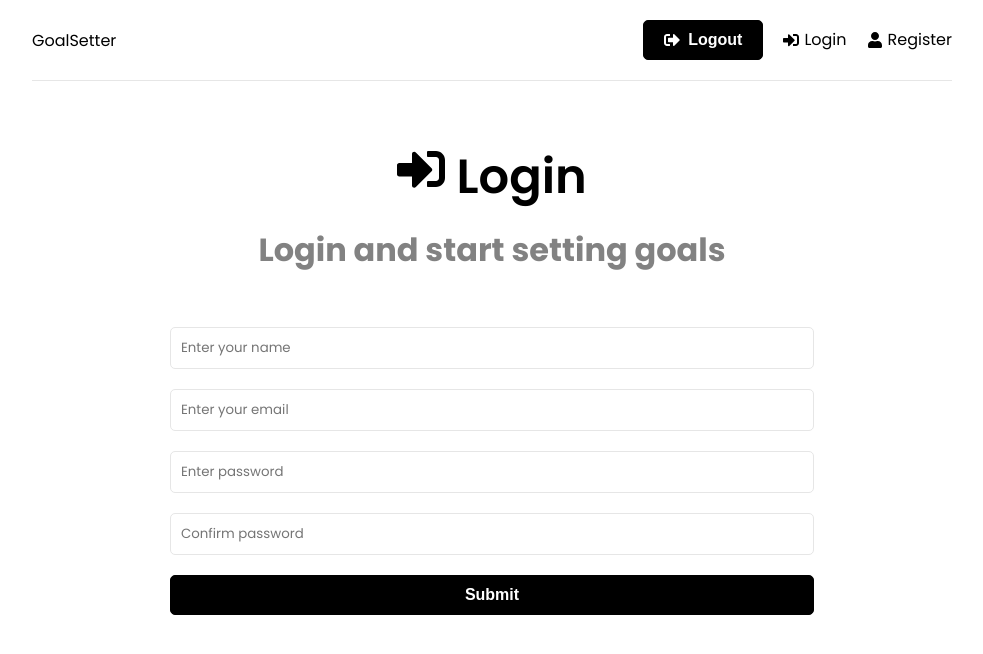
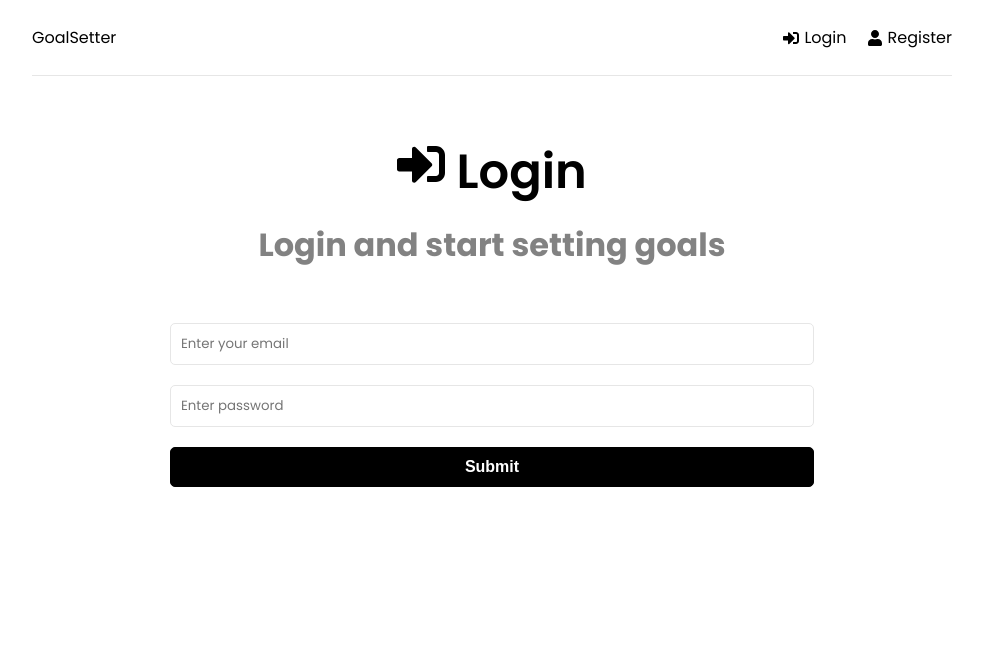
Before and after one commit to Asfand-Khan/Goal-Setter-App-MERN, a React (Create React App) app in the folder frontend/: page /login in a window 1280 px wide. Shown: the top 654 px of the page, without its empty margins (148-1131 px from the left). Built offline with nearby package versions, Linux system fonts and the light colour scheme.

Commit message:
add redux and implement register functionality

```diff
--- a/frontend/package.json
+++ b/frontend/package.json
@@ -1,18 +1,21 @@
 {
   "name": "frontend",
   "version": "0.1.0",
+  "proxy": "http://localhost:4500",
   "private": true,
   "dependencies": {
     "@reduxjs/toolkit": "^1.8.3",
     "@testing-library/jest-dom": "^5.16.4",
     "@testing-library/react": "^13.3.0",
     "@testing-library/user-event": "^14.2.1",
+    "axios": "^0.27.2",
     "react": "^18.2.0",
     "react-dom": "^18.2.0",
     "react-icons": "^4.4.0",
     "react-redux": "^8.0.2",
     "react-router-dom": "^6.3.0",
     "react-scripts": "5.0.1",
+    "react-toastify": "^9.0.5",
     "web-vitals": "^2.1.4"
   },
   "scripts": {
--- a/frontend/src/app/store.js
+++ b/frontend/src/app/store.js
@@ -1,5 +1,8 @@
 import { configureStore } from "@reduxjs/toolkit";
+import authReducer from "../features/auth/auth";
 
 export const store = configureStore({
-  reducer: {},
+  reducer: {
+    auth: authReducer,
+  },
 });
--- a/frontend/src/components/Header.js
+++ b/frontend/src/components/Header.js
@@ -1,8 +1,20 @@
 import React from "react";
 import { FaSignInAlt, FaSignOutAlt, FaUser } from "react-icons/fa";
-import { Link } from "react-router-dom";
+import { Link, useNavigate } from "react-router-dom";
+import { useDispatch, useSelector } from "react-redux";
+import { logout, reset } from "../features/auth/auth";
 
 const Header = () => {
+  const { user } = useSelector((state) => state.auth);
+  const dispatch = useDispatch();
+  const navigate = useNavigate();
+
+  const logOut = (e) => {
+    e.preventDefault();
+    dispatch(logout());
+    dispatch(reset());
+    navigate("/login");
+  };
   return (
     <div>
       <header className="header">
@@ -10,12 +22,13 @@ const Header = () => {
           <Link to="/">GoalSetter</Link>
         </div>
         <ul>
+          {user ? (
             <li>
-            <button className="btn">
+              <button className="btn" onClick={logOut}>
                 <FaSignOutAlt /> Logout
               </button>
             </li>
-
+          ) : (
             <>
               <li>
                 <Link to="/login">
@@ -28,6 +41,7 @@ const Header = () => {
                 </Link>
               </li>
             </>
+          )}
         </ul>
       </header>
     </div>
--- /dev/null
+++ b/frontend/src/features/auth/auth.js
@@ -0,0 +1,68 @@
+import { createAsyncThunk, createSlice } from "@reduxjs/toolkit";
+import authService from "./authservice";
+
+const user = JSON.parse(localStorage.getItem("user"));
+const initialState = {
+  user: user ? user : null,
+  isError: false,
+  isLoading: false,
+  isSuccess: false,
+  message: "",
+};
+
+export const register = createAsyncThunk(
+  "auth/register",
+  async (user, thunkAPI) => {
+    try {
+      return await authService.register(user);
+    } catch (error) {
+      const message =
+        (error.response &&
+          error.response.data &&
+          error.response.data.message) ||
+        error.message ||
+        error.toString();
+      return thunkAPI.rejectWithValue(message);
+    }
+  }
+);
+
+export const logout = createAsyncThunk("auth/logout", async () => {
+  await authService.logout();
+});
+
+export const authSlice = createSlice({
+  name: "auth",
+  initialState,
+  reducers: {
+    reset: (state) => {
+      state.isLoading = false;
+      state.isSuccess = false;
+      state.isError = false;
+      state.message = "";
+    },
+  },
+  extraReducers: (builder) => {
+    builder
+      .addCase(register.pending, (state) => {
+        state.isLoading = true;
+      })
+      .addCase(register.fulfilled, (state, action) => {
+        state.isLoading = false;
+        state.isSuccess = true;
+        state.user = action.payload;
+      })
+      .addCase(register.rejected, (state, action) => {
+        state.isLoading = false;
+        state.isError = true;
+        state.message = action.payload;
+        state.user = null;
+      })
+      .addCase(logout.fulfilled, (state) => {
+        state.user = null;
+      });
+  },
+});
+
+export const { reset } = authSlice.actions;
+export default authSlice.reducer;
--- /dev/null
+++ b/frontend/src/features/auth/authservice.js
@@ -0,0 +1,23 @@
+import axios from "axios";
+
+const API_URL = "http://localhost:4500";
+
+const register = async (userData) => {
+  const response = await axios.post(API_URL + "/api/users/", userData);
+  if (response.data) {
+    localStorage.setItem("user", JSON.stringify(response.data));
+  }
+
+  return response.data;
+};
+
+const logout = () => {
+  localStorage.removeItem("user");
+};
+
+const authService = {
+  register,
+  logout,
+};
+
+export default authService;
--- a/frontend/src/pages/Login.js
+++ b/frontend/src/pages/Login.js
@@ -1,7 +1,23 @@
-import React from "react";
+import React, { useState } from "react";
 import { FaSignInAlt } from "react-icons/fa";
 
 const Login = () => {
+  const [formData, setFormData] = useState({
+    email: "",
+    password: "",
+  });
+  const { email, password } = formData;
+
+  const onChange = (e) => {
+    setFormData((prevState) => ({
+      ...prevState,
+      [e.target.name]: e.target.value,
+    }));
+  };
+  const onSubmit = (e) => {
+    e.preventDefault();
+  };
+
   return (
     <>
       <div>
@@ -13,22 +29,14 @@ const Login = () => {
         </section>
 
         <section className="form">
-          <form>
-            <div className="form-group">
-              <input
-                type="text"
-                className="form-control"
-                id="name"
-                name="name"
-                placeholder="Enter your name"
-              />
-            </div>
+          <form onSubmit={onSubmit}>
             <div className="form-group">
               <input
                 type="email"
                 className="form-control"
                 id="email"
                 name="email"
+                value={email}
                 placeholder="Enter your email"
               />
             </div>
@@ -38,16 +46,9 @@ const Login = () => {
                 className="form-control"
                 id="password"
                 name="password"
+                value={password}
                 placeholder="Enter password"
-              />
-            </div>
-            <div className="form-group">
-              <input
-                type="password"
-                className="form-control"
-                id="password2"
-                name="password2"
-                placeholder="Confirm password"
+                onChange={onChange}
               />
             </div>
             <div className="form-group">
--- a/frontend/src/pages/Register.js
+++ b/frontend/src/pages/Register.js
@@ -1,7 +1,61 @@
-import React from "react";
+import React, { useState, useEffect } from "react";
 import { FaUser } from "react-icons/fa";
+import { useDispatch, useSelector } from "react-redux";
+import { useNavigate } from "react-router-dom";
+import { toast } from "react-toastify";
+import { register, reset } from "../features/auth/auth";
 
 const Register = () => {
+  const [formData, setFormData] = useState({
+    name: "",
+    email: "",
+    password: "",
+    password2: "",
+  });
+  const dispatch = useDispatch();
+  const navigate = useNavigate();
+  const { user, isError, isLoading, isSucces, message } = useSelector(
+    (state) => state.auth
+  );
+
+  useEffect(() => {
+    if (isError) {
+      toast.error(message);
+    }
+
+    if (isSucces || user) {
+      navigate("/");
+      toast.success("Register Successfull");
+    }
+
+    dispatch(reset());
+  }, [user, isError, isSucces, message, navigate, dispatch]);
+
+  const { name, email, password, password2 } = formData;
+
+  const onChange = (e) => {
+    setFormData((prevState) => ({
+      ...prevState,
+      [e.target.name]: e.target.value,
+    }));
+    console.log(name, email, password);
+  };
+
+  const onSubmit = (e) => {
+    e.preventDefault();
+
+    if (password !== password2) {
+      toast.error("Passwords do not match! Try Again");
+    } else {
+      const userData = {
+        name,
+        email,
+        password,
+      };
+      dispatch(register(userData));
+    }
+  };
+
   return (
     <>
       <div>
@@ -13,14 +67,16 @@ const Register = () => {
         </section>
 
         <section className="form">
-          <form>
+          <form onSubmit={onSubmit}>
             <div className="form-group">
               <input
                 type="text"
                 className="form-control"
                 id="name"
                 name="name"
+                value={name}
                 placeholder="Enter your name"
+                onChange={onChange}
               />
             </div>
             <div className="form-group">
@@ -29,7 +85,9 @@ const Register = () => {
                 className="form-control"
                 id="email"
                 name="email"
+                value={email}
                 placeholder="Enter your email"
+                onChange={onChange}
               />
             </div>
             <div className="form-group">
@@ -38,7 +96,9 @@ const Register = () => {
                 className="form-control"
                 id="password"
                 name="password"
+                value={password}
                 placeholder="Enter password"
+                onChange={onChange}
               />
             </div>
             <div className="form-group">
@@ -47,7 +107,9 @@ const Register = () => {
                 className="form-control"
                 id="password2"
                 name="password2"
+                value={password2}
                 placeholder="Confirm password"
+                onChange={onChange}
               />
             </div>
             <div className="form-group">
```
Also changed, not shown: 2 other files (tests, documents, lock files or other folders). Lines whose indentation alone changed are shown as unchanged.
